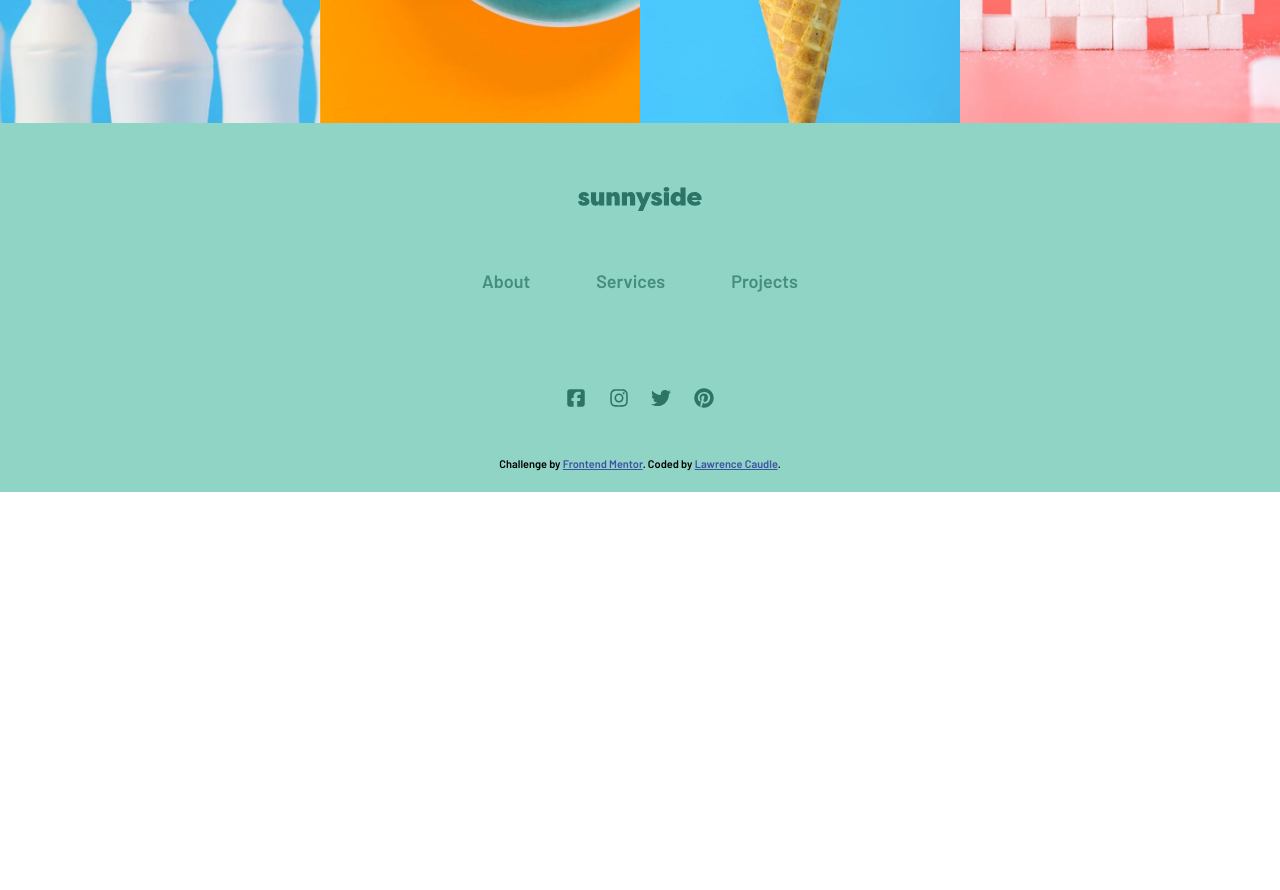
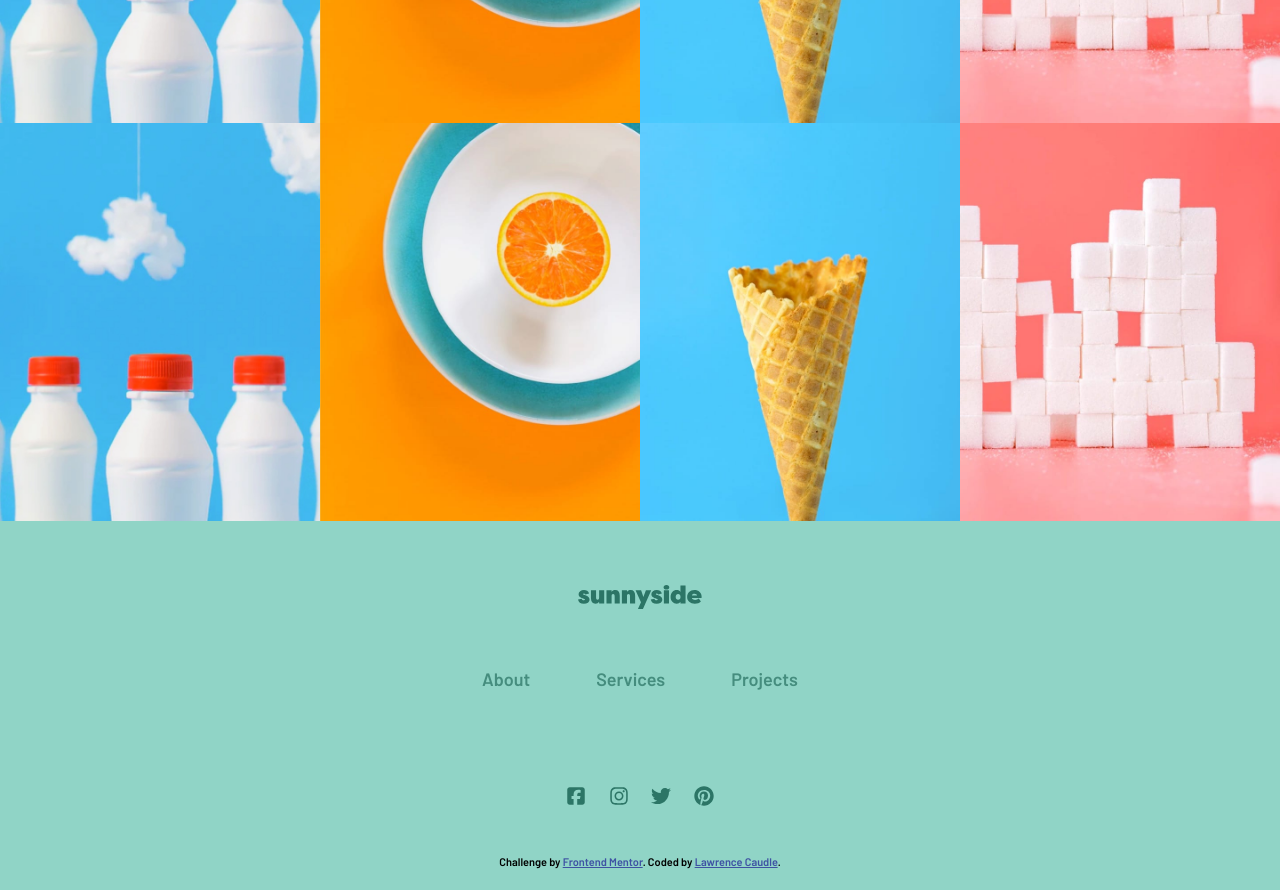
Before and after one commit to ltc870/sunnysideagencylandingpage, a React (Vite) app: page / in a window 1280 px wide. Shown: the part 3700-4590 px from the top of the page. Before the commit the page ends 4192 px from the top, so only its background shows below. Built offline with nearby package versions, Linux system fonts and the light colour scheme.

Commit message:
imported Gallery component into App.jsx

```diff
--- a/src/App.jsx
+++ b/src/App.jsx
@@ -2,6 +2,7 @@ import { useState } from "react";
 import Header from "./components/Header";
 import Main from "./components/Main";
 import Testimonials from "./components/Testimonials";
+import Gallery from "./components/Gallery";
 import Footer from "./components/Footer";
 import "./App.css";
 
@@ -11,6 +12,7 @@ const App = () => {
             <Header />
             <Main />
             <Testimonials />
+            <Gallery />
             <Footer />
         </div>
     );
```
